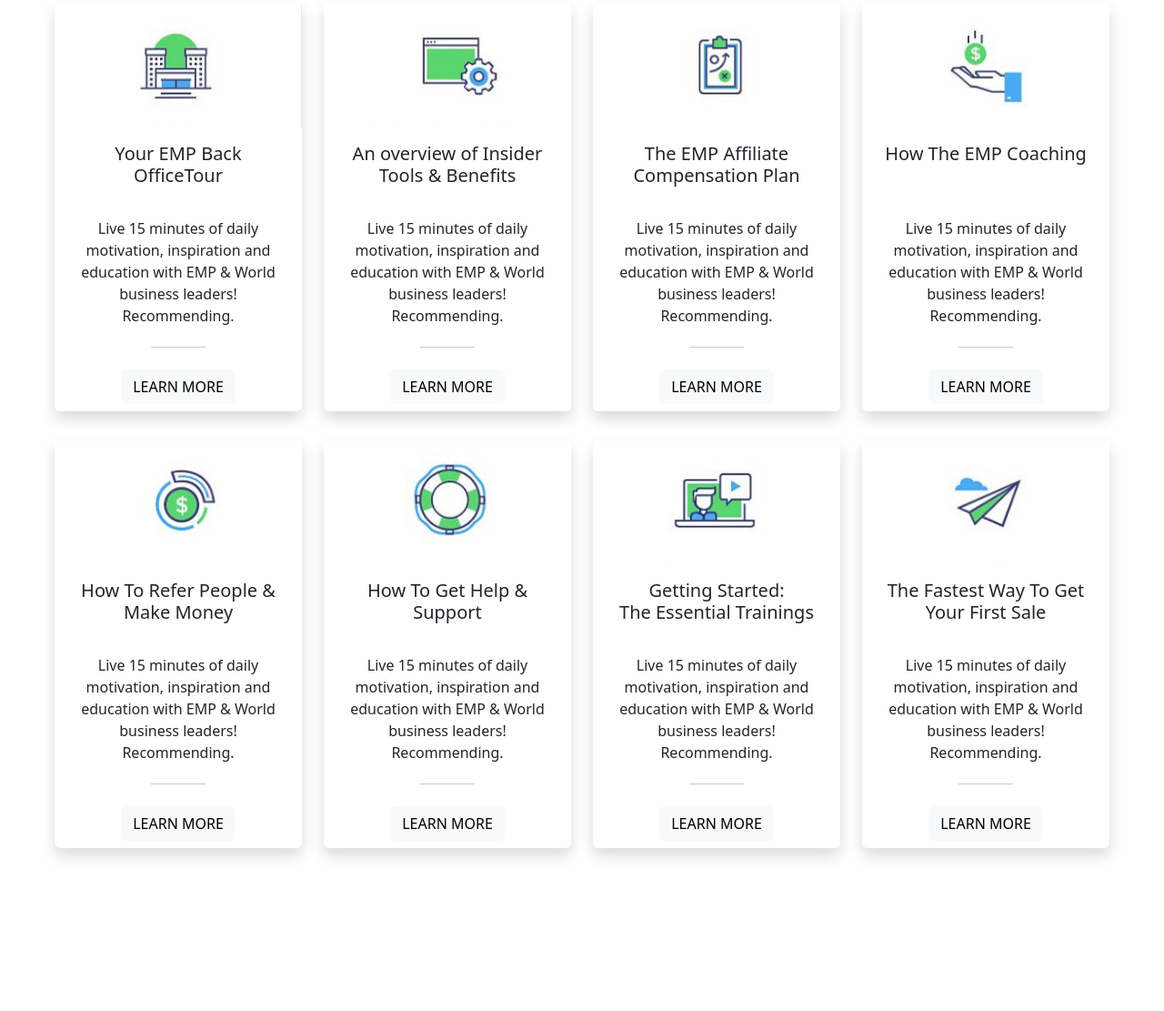
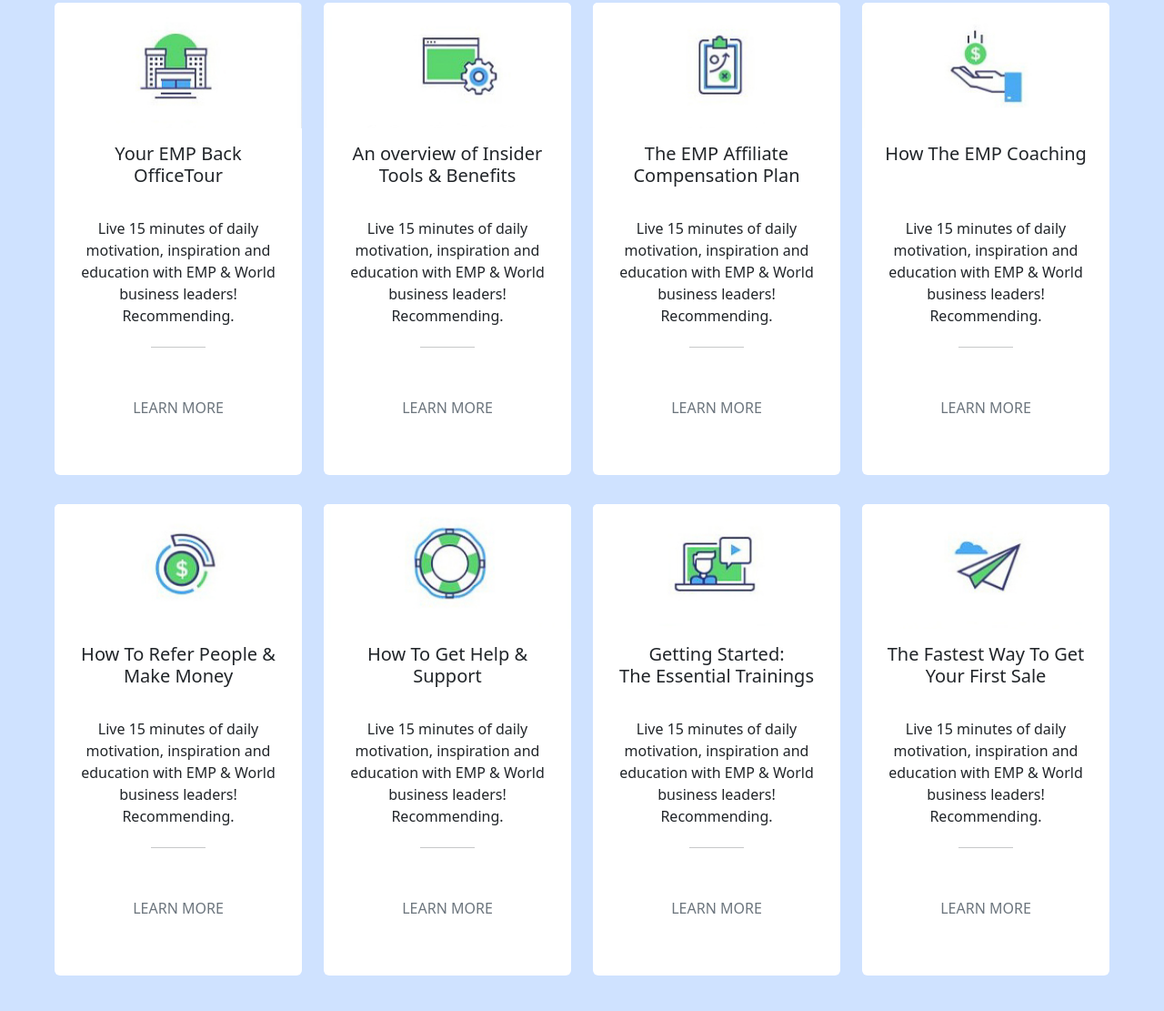
Before and after one commit to MohammedAlBay/Css-framework-bootstrap, a plain HTML site: page index.html in a window 1280 px wide. Shown: the part 61-1172 px from the top of the page at 91% size. Before the commit the page ends 1057 px from the top, so only its background shows below. Drawn offline with nearby package versions, Linux system fonts and the light colour scheme.

Commit message:
Add custom-css for hovereffect on custom-button and custom-shadow

```diff
--- a/index.html
+++ b/index.html
@@ -5,12 +5,32 @@
     <meta name="viewport" content="width=device-width, initial-scale=1.0">
     <title>Css-framework-bootstrap exercise</title>
     <link href="https://cdn.jsdelivr.net/npm/bootstrap@5.3.2/dist/css/bootstrap.min.css" rel="stylesheet" integrity="sha384-T3c6CoIi6uLrA9TneNEoa7RxnatzjcDSCmG1MXxSR1GAsXEV/Dwwykc2MPK8M2HN" crossorigin="anonymous">
+    <style>
+        .custom-button {
+            background-color: white;
+            border: none;
+            color: #6c757d;
+            border-radius: 50px;
+            cursor: pointer;
+        }
+        .custom-button:hover {
+            background-color: #007bff;
+            color: white;
+            border-radius: 50px;
+        }
+        .custom-shadow {
+        transition: box-shadow 0.3s;
+        }
+        .custom-shadow:hover {
+        box-shadow: 0 16px 32px rgba(0, 0, 0, 0.15);
+        }
+    </style>
 </head>
-<body class="bg-white p-0 m-0">
-    <div class="container-fluid text-center" style="text-align: center;">
+<body class="bg-primary-subtle p-0 m-0">
+    <div class="container-fluid text-center" style="text-align: center">
         <div class="row p-5">
             <div class="col-md-3 my-3">
-                <div class="card border-0 shadow h-100">
+                <div class="card border-0 custom-shadow h-100">
                     <img src="/officebuilding.jpg" alt="" class="card-img-top">
                     <div class="card-body">
                         <h5 class="card-title h-25">Your EMP Back<br>OfficeTour</h5>
@@ -19,12 +39,12 @@
                     </div>
                     <div class="card-footer border-0 bg-transparent">
                         <hr class="w-25 m-auto">
-                        <a href="#" class="btn btn-light mt-4">LEARN MORE</a>
+                        <a href="#" class="btn custom-button my-5">LEARN MORE</a>
                     </div>
                 </div>
             </div>
             <div class="col-md-3 my-3">
-                <div class="card border-0 shadow h-100">
+                <div class="card border-0 custom-shadow h-100">
                     <img src="/browserwindow.jpg" alt="" class="card-img-top">
                     <div class="card-body">
                         <h5 class="card-title h-25">An overview of Insider<br>Tools & Benefits</h5>
@@ -33,12 +53,12 @@
                     </div>
                     <div class="card-footer border-0 bg-transparent">
                         <hr class="w-25 m-auto">
-                        <a href="#" class="btn btn-light mt-4">LEARN MORE</a>
+                        <a href="#" class="btn custom-button my-5">LEARN MORE</a>
                     </div>
                 </div>
             </div>
             <div class="col-md-3 my-3">
-                <div class="card border-0 shadow h-100">
+                <div class="card border-0 custom-shadow h-100">
                     <img src="/clipboard.jpg" alt="" class="card-img-top">
                     <div class="card-body">
                         <h5 class="card-title h-25">The EMP Affiliate<br>Compensation Plan</h5>
@@ -47,12 +67,12 @@
                     </div>
                     <div class="card-footer border-0 bg-transparent">
                         <hr class="w-25 m-auto">
-                        <a href="#" class="btn btn-light mt-4">LEARN MORE</a>
+                        <a href="#" class="btn custom-button my-5">LEARN MORE</a>
                     </div>
                 </div>
             </div>
             <div class="col-md-3 my-3">
-                <div class="card border-0 shadow h-100">
+                <div class="card border-0 custom-shadow h-100">
                     <img src="/moneyhand.jpg" alt="" class="card-img-top">
                     <div class="card-body">
                         <h5 class="card-title h-25">How The EMP Coaching</h5>
@@ -61,12 +81,12 @@
                     </div>
                     <div class="card-footer border-0 bg-transparent">
                         <hr class="w-25 m-auto">
-                        <a href="#" class="btn btn-light mt-4">LEARN MORE</a>
+                        <a href="#" class="btn custom-button my-5">LEARN MORE</a>
                     </div>
                 </div>
             </div>
             <div class="col-md-3 my-3">
-                <div class="card border-0 shadow h-100">
+                <div class="card border-0 custom-shadow h-100">
                     <img src="/dollarsign.jpg" alt="" class="card-img-top">
                     <div class="card-body">
                         <h5 class="card-title h-25">How To Refer People & <br>Make Money</h5>
@@ -75,12 +95,12 @@
                     </div>
                     <div class="card-footer border-0 bg-transparent">
                         <hr class="w-25 m-auto">
-                        <a href="#" class="btn btn-light mt-4">LEARN MORE</a>
+                        <a href="#" class="btn custom-button my-5">LEARN MORE</a>
                     </div>
                 </div>
             </div>
             <div class="col-md-3 my-3">
-                <div class="card border-0 shadow h-100">
+                <div class="card border-0 custom-shadow h-100">
                     <img src="/lifeline.jpg" alt="" class="card-img-top">
                     <div class="card-body">
                         <h5 class="card-title h-25">How To Get Help & Support</h5>
@@ -89,12 +109,12 @@
                     </div>
                     <div class="card-footer border-0 bg-transparent">
                         <hr class="w-25 m-auto">
-                        <a href="#" class="btn btn-light mt-4">LEARN MORE</a>
+                        <a href="#" class="btn custom-button my-5">LEARN MORE</a>
                     </div>
                 </div>
             </div>
             <div class="col-md-3 my-3">
-                <div class="card border-0 shadow h-100">
+                <div class="card border-0 custom-shadow h-100">
                     <img src="/laptop.jpg" alt="" class="card-img-top">
                     <div class="card-body">
                         <h5 class="card-title h-25">Getting Started:<br>The Essential Trainings</h5>
@@ -104,12 +124,12 @@
                     </div>
                     <div class="card-footer border-0 bg-transparent">
                         <hr class="w-25 m-auto">
-                        <a href="#" class="btn btn-light mt-4">LEARN MORE</a>
+                        <a href="#" class="btn custom-button my-5">LEARN MORE</a>
                     </div>
                 </div>
             </div>
             <div class="col-md-3 my-3">
-                <div class="card border-0 shadow h-100">
+                <div class="card border-0 custom-shadow h-100">
                     <img src="/paperplane.jpg" alt="" class="card-img-top">
                     <div class="card-body">
                         <h5 class="card-title h-25">The Fastest Way To Get<br>Your First Sale</h5>
@@ -119,7 +139,7 @@
                     </div>
                     <div class="card-footer border-0 bg-transparent">
                         <hr class="w-25 m-auto">
-                        <a href="#" class="btn btn-light mt-4">LEARN MORE</a>
+                        <a href="#" class="btn custom-button my-5">LEARN MORE</a>
                     </div>
                 </div>
             </div>
```
